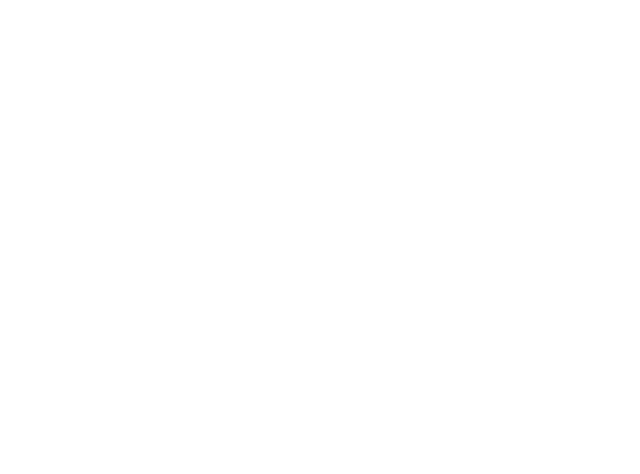
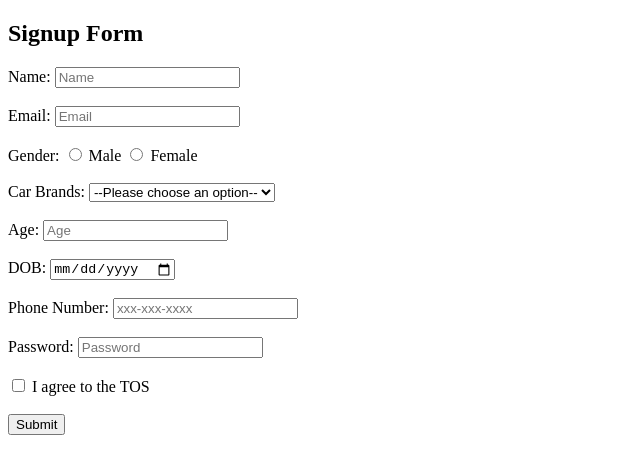
Before and after one commit to acciojob/signup-form-car-Hacker-8851, a website: page main.html in a window 1280 px wide. Shown: the whole page, without its empty margins (0-640 px from the left). Drawn offline with Linux system fonts and the light colour scheme.

Commit message:
created a submission

```diff
--- a/main.html
+++ b/main.html
@@ -1,16 +1,74 @@
 <!DOCTYPE html>
+<html lang="en">
+<head>
+  <meta charset="UTF-8" />
+  <meta name="viewport" content="width=device-width, initial-scale=1.0"/>
+  <title>Signup Form</title>
+</head>
+<body>
 
-<html>
+  <h2>Signup Form</h2>
 
-<head>
-	<link rel="stylesheet" href="styles.css">
-</head>
+  <form method="post">
 
-<body>
-	<!-- the entire body must be written by student -->
-    <script type="text/javascript" src="./script.js">
-</script>
+    <!-- Name -->
+    <label for="name">Name:</label>
+    <input type="text" id="name" name="name" required placeholder="Name" />
+    <br><br>
+
+    <!-- Email -->
+    <label for="email">Email:</label>
+    <input type="email" id="email" name="email" required placeholder="Email" />
+    <br><br>
+
+    <!-- Gender -->
+    <label>Gender:</label>
+    <input type="radio" id="gender_m" name="gender" value="male" required />
+    <label for="gender_m">Male</label>
+    <input type="radio" id="gender_f" name="gender" value="female" required />
+    <label for="gender_f">Female</label>
+    <br><br>
+
+    <!-- Car Brands -->
+    <label for="cars">Car Brands:</label>
+    <select id="cars" name="cars" required>
+      <option value="" disabled selected>--Please choose an option--</option>
+      <option value="Tesla">Tesla</option>
+      <option value="BMW">BMW</option>
+      <option value="Audi">Audi</option>
+      <option value="Toyota">Toyota</option>
+    </select>
+    <br><br>
+
+    <!-- Age -->
+    <label for="age">Age:</label>
+    <input type="number" id="age" name="age" required placeholder="Age" />
+    <br><br>
+
+    <!-- DOB -->
+    <label for="dob">DOB:</label>
+    <input type="date" id="dob" name="dob" required />
+    <br><br>
+
+    <!-- Phone Number -->
+    <label for="tel">Phone Number:</label>
+    <input type="tel" id="tel" name="tel" placeholder="xxx-xxx-xxxx" />
+    <br><br>
+
+    <!-- Password -->
+    <label for="password">Password:</label>
+    <input type="password" id="password" name="password" required placeholder="Password" />
+    <br><br>
+
+    <!-- TOS Checkbox -->
+    <input type="checkbox" id="tos" name="tos" required />
+    <label for="tos">I agree to the TOS</label>
+    <br><br>
+
+    <!-- Submit Button -->
+    <button type="submit">Submit</button>
+
+  </form>
 
 </body>
-
 </html>
```
